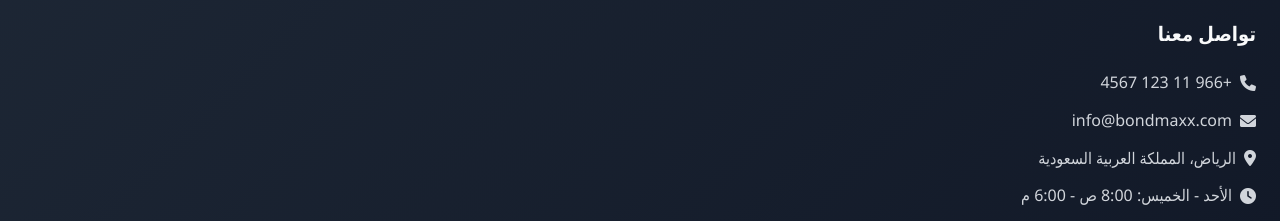
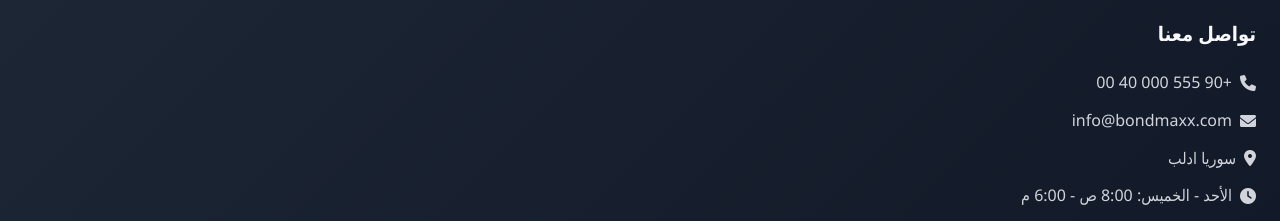
Before and after one commit to MajdKhalousi/bondmaxx, a plain HTML site: page index.html in a window 1280 px wide. Shown: the part 2771-2992 px from the top of the page. Drawn offline with Linux system fonts and the light colour scheme.

Commit message:
Update index.html
سوريا

```diff
--- a/index.html
+++ b/index.html
@@ -517,9 +517,9 @@
             <div class="footer-section">
                 <h3>تواصل معنا</h3>
                 <ul>
-                    <li><a href="tel:+966111234567"><i class="fas fa-phone"></i>+966 11 123 4567</a></li>
+                    <li><a href="tel:+966111234567"><i class="fas fa-phone"></i>+90 555 000 40 00</a></li>
                     <li><a href="mailto:info@bondmaxx.com"><i class="fas fa-envelope"></i>info@bondmaxx.com</a></li>
-                    <li><a href="#"><i class="fas fa-map-marker-alt"></i>الرياض، المملكة العربية السعودية</a></li>
+                    <li><a href="#"><i class="fas fa-map-marker-alt"></i>سوريا ادلب</a></li>
                     <li><a href="#"><i class="fas fa-clock"></i>الأحد - الخميس: 8:00 ص - 6:00 م</a></li>
                 </ul>
             </div>
```
